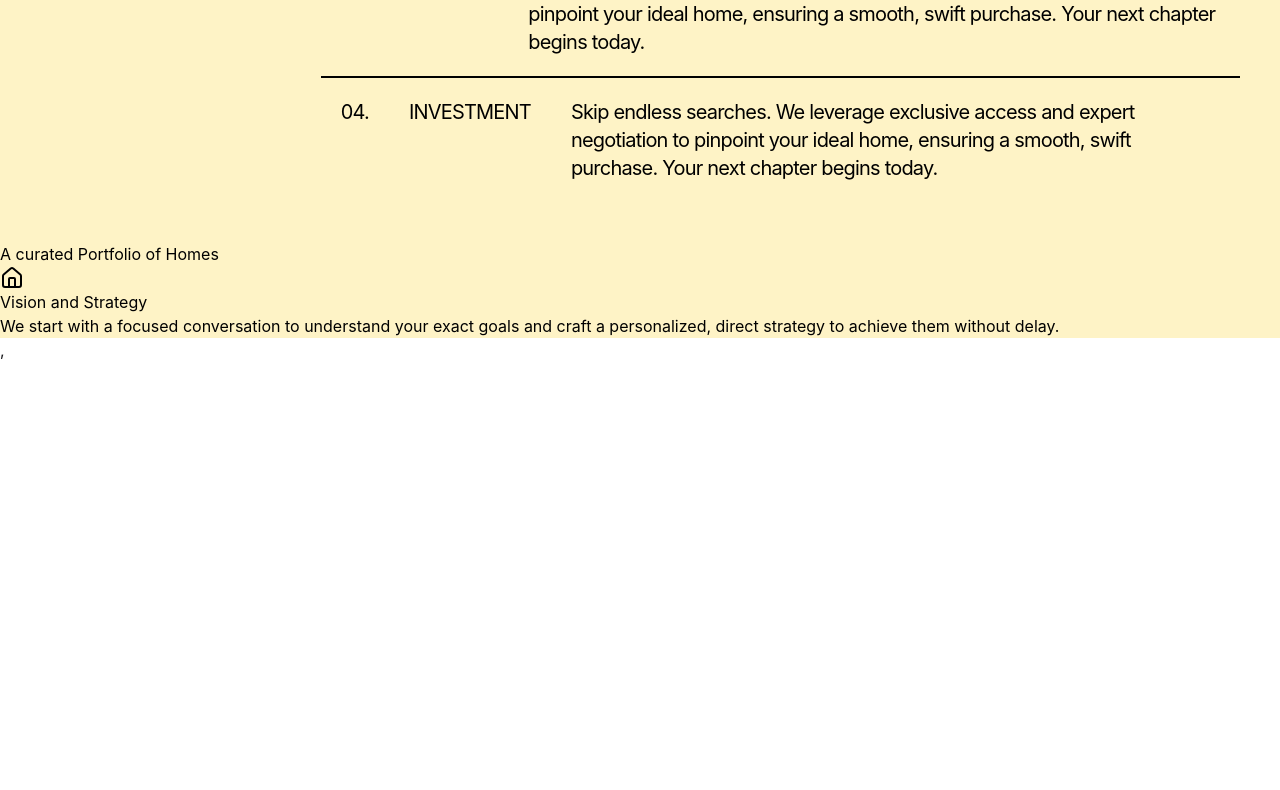
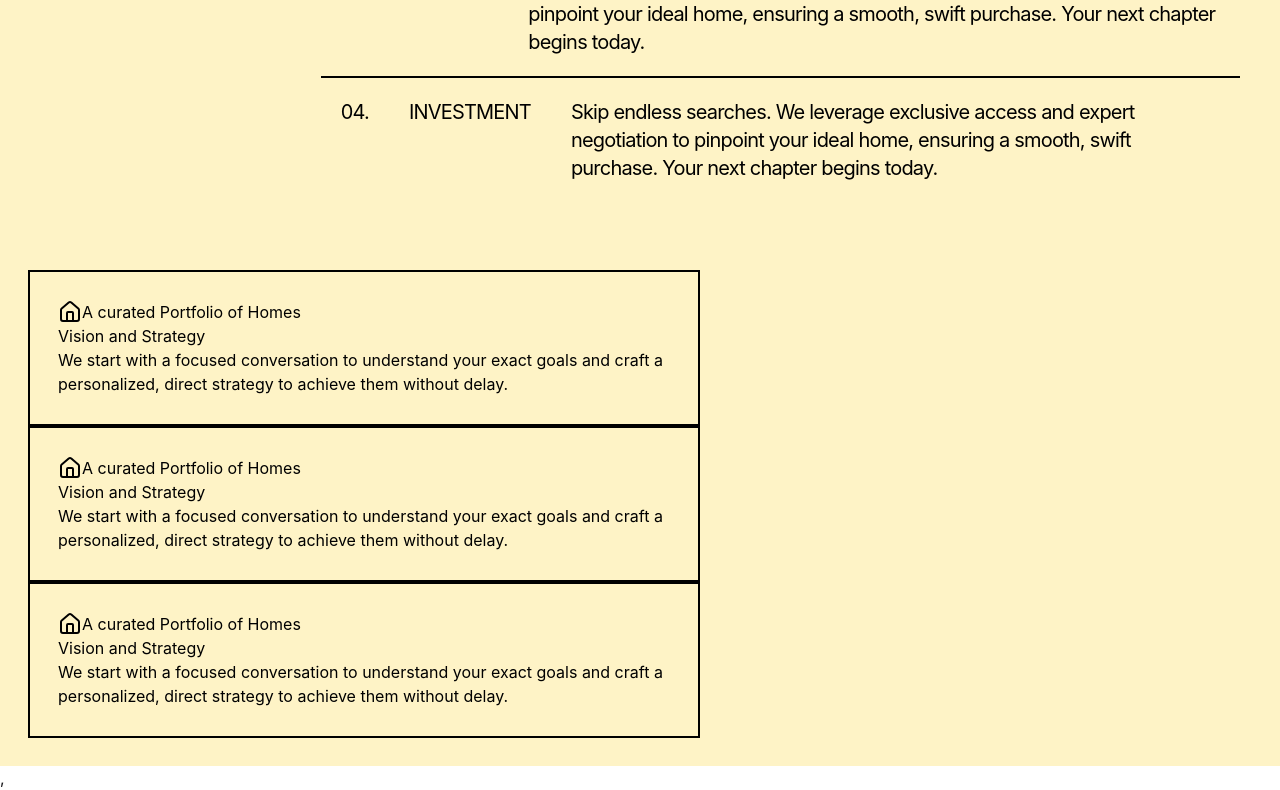
Before and after one commit to acquah-forever/my-realEstate, a React (Vite) app: page / in a window 1280 px wide. Shown: the part 4498-5288 px from the top of the page. Before the commit the page ends 4860 px from the top, so only its background shows below. Built offline with nearby package versions, Linux system fonts and the light colour scheme.

Commit message:
formatted MoreInfo.jsx

```diff
--- a/src/MoreInfo.jsx
+++ b/src/MoreInfo.jsx
@@ -1,14 +1,38 @@
 import React from 'react'
-import{House} from 'lucide-react'
+import { House } from 'lucide-react'
 
 const MoreInfo = () => {
     return (
-    <div>
+        <div className='p-7'>
+            <div className='p-7 border-2 max-w-2xl'>
+                <div className='flex'>
+                    <House />
                     <h1>A curated Portfolio of Homes</h1>
-        <House />
+                </div>
                 <h1>Vision and Strategy</h1>
                 <div></div>
                 <h3>We start with a focused conversation to understand your exact goals and craft a personalized, direct strategy to achieve them without delay.</h3>
+            </div>
+
+            <div className='p-7 border-2 max-w-2xl'>
+                <div className='flex'>
+                    <House />
+                    <h1>A curated Portfolio of Homes</h1>
+                </div>
+                <h1>Vision and Strategy</h1>
+                <div></div>
+                <h3>We start with a focused conversation to understand your exact goals and craft a personalized, direct strategy to achieve them without delay.</h3>
+            </div>
+
+            <div className='p-7 border-2 max-w-2xl'>
+                <div className='flex'>
+                    <House />
+                    <h1>A curated Portfolio of Homes</h1>
+                </div>
+                <h1>Vision and Strategy</h1>
+                <div></div>
+                <h3>We start with a focused conversation to understand your exact goals and craft a personalized, direct strategy to achieve them without delay.</h3>
+            </div>
         </div>
     )
 }
```
Lines whose indentation alone changed are shown as unchanged.
